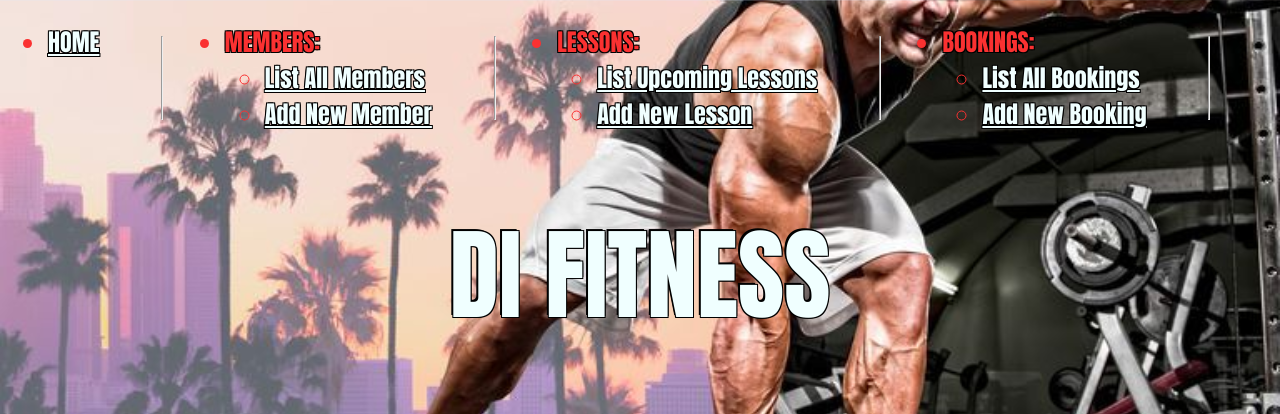
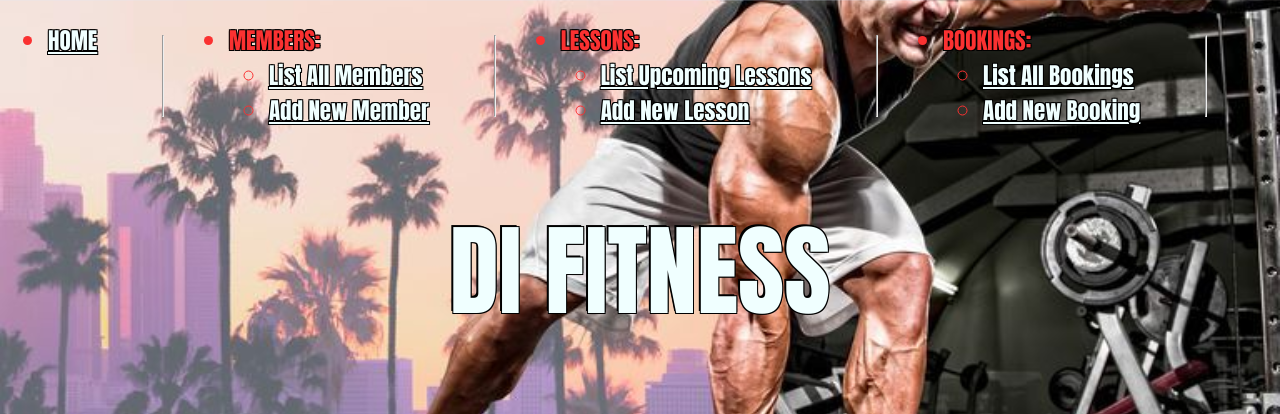
Before and after one commit to mitkousa/Gym_Project_W4, a Flask app: page / in a window 1280 px wide. Shown: the top 414 px of the page. Run offline with Flask 2, Linux system fonts and the light colour scheme.

```diff
--- a/static/style.css
+++ b/static/style.css
@@ -17,7 +17,7 @@ div {
 
 .home {
     display: flex;
-    font-size: 24px;
+    font-size: 23px;
     color: rgb(250, 49, 49);
     text-shadow: -1px -1px 0 #000, 1px -1px 0 #000, -1px 1px 0 #000, 1px 1px 0 #000;
 }
```
